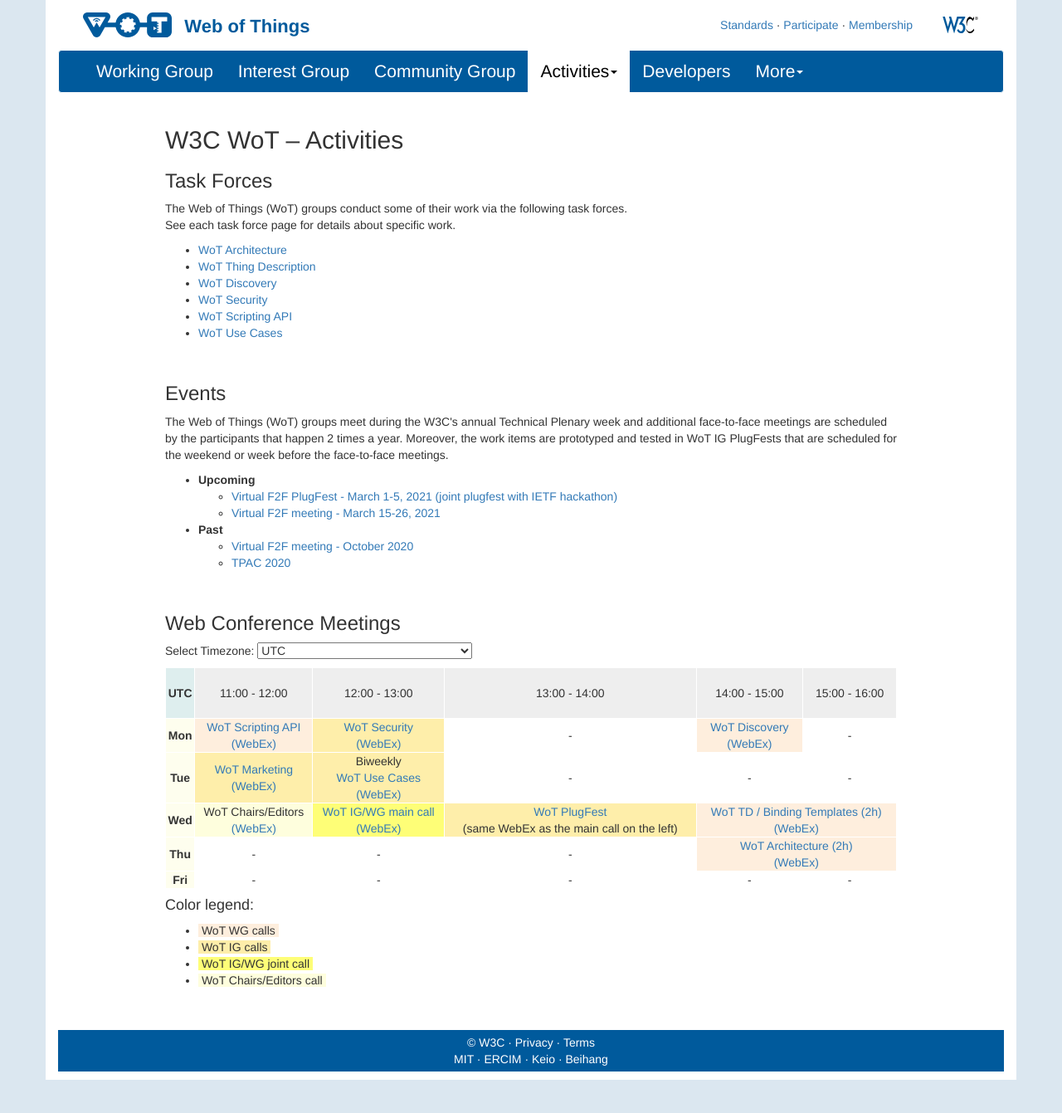
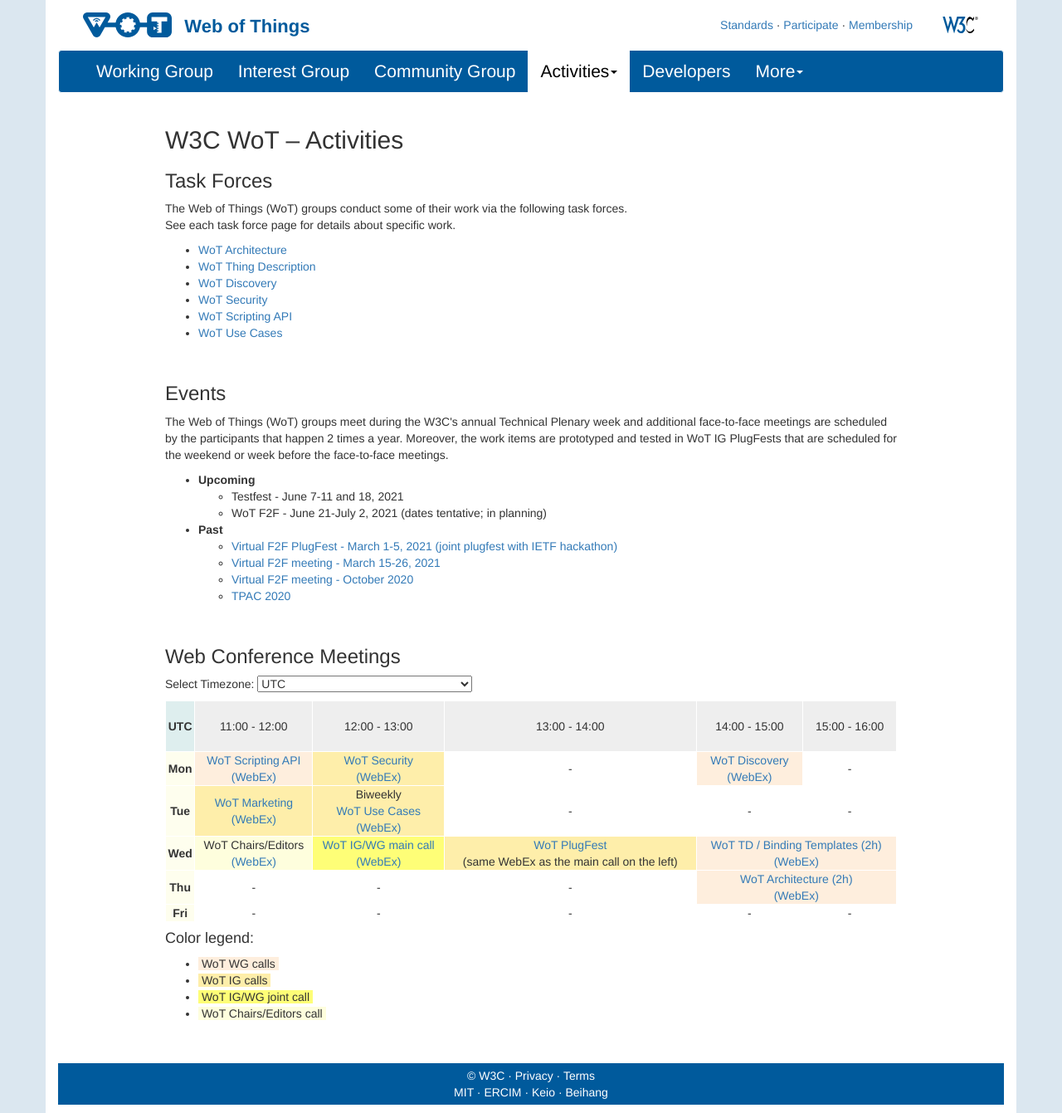
Before and after one commit to w3c/wot-marketing, a Jekyll site: the page built from docs/activities/general/index.html, in a window 1280 px wide. Shown: the whole page at 83% size. Built offline with Jekyll 4.4.1, drawn with Linux system fonts in a browser that asks for light colours; nearby versions of some CDN libraries; before the commit the page ends 1301 px from its top, so only the background shows below that.

Commit message:
updates list of upcoming events

```diff
--- a/docs/activities/general/index.html
+++ b/docs/activities/general/index.html
@@ -31,13 +31,15 @@
 		<li>
 			<strong>Upcoming</strong>
 			<ul>
-				<li><a href="https://github.com/w3c/wot-testing/blob/master/events/2021.03.Online/README.md">Virtual F2F PlugFest - March 1-5, 2021 (joint plugfest with IETF hackathon)</a></li>
-				<li><a href="https://www.w3.org/WoT/IG/wiki/F2F_meeting,_March_2021">Virtual F2F meeting - March 15-26, 2021</a></li>
+				<li>Testfest - June 7-11 and 18, 2021</li>
+				<li>WoT F2F - June 21-July 2, 2021 (dates tentative; in planning)</li>
 			</ul>
 		</li>
 		<li>
 			<strong>Past</strong>
 			<ul>
+				<li><a href="https://github.com/w3c/wot-testing/blob/master/events/2021.03.Online/README.md">Virtual F2F PlugFest - March 1-5, 2021 (joint plugfest with IETF hackathon)</a></li>
+				<li><a href="https://www.w3.org/WoT/IG/wiki/F2F_meeting,_March_2021">Virtual F2F meeting - March 15-26, 2021</a></li>
 				<li><a href="https://www.w3.org/WoT/IG/wiki/F2F_meeting,_October_2020">Virtual F2F meeting - October 2020</a></li>
 				<li><a href="https://www.w3.org/2020/10/TPAC/">TPAC 2020</a></li>
 			</ul>
```
